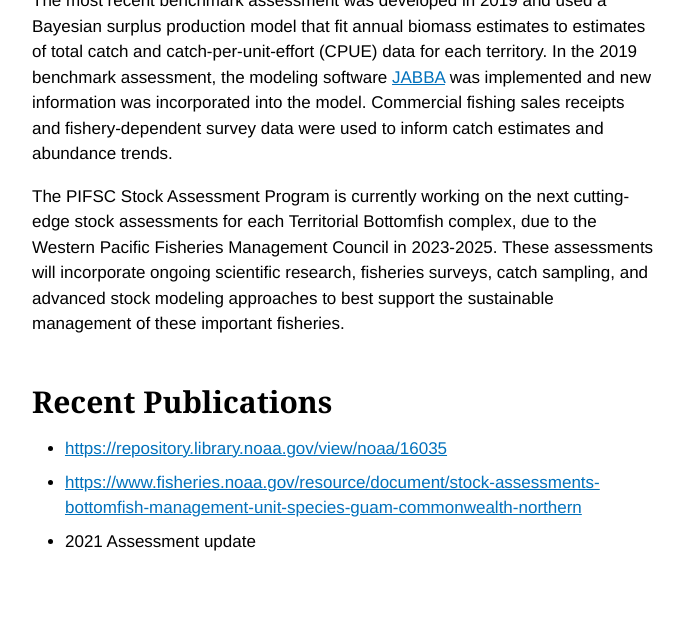
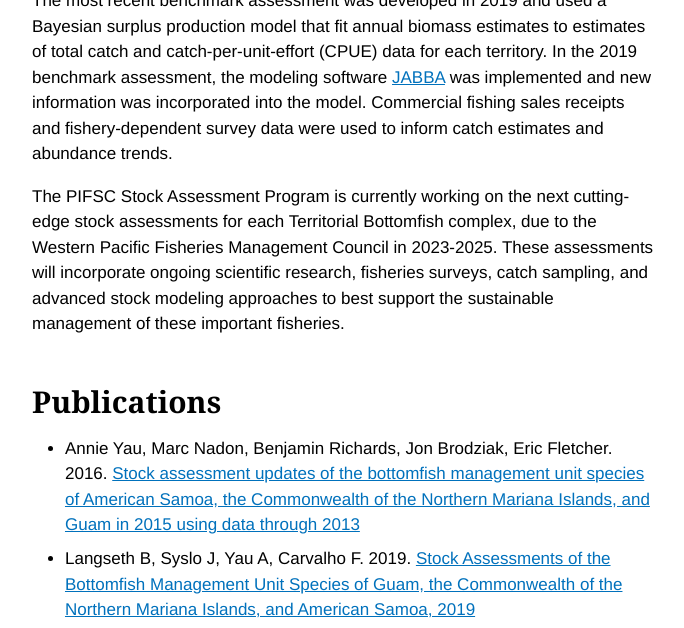
Before and after one commit to PIFSCstockassessments/PIFSCstockassessments.github.io, a Jekyll site: the page built from pifsc-sap-collections/_assessments/us-territorial-bottomfish.md, in a window 1280 px wide and 900 px high, scrolled down 1416 px, cut to the strip 0-628 px from the top of the window. Shown: the whole strip, without its empty margins (118-802 px from the left). Built offline with Jekyll 4.4.1, drawn with Linux system fonts in a browser that asks for light colours; some web fonts are replaced.

Commit message:
Label Non-Pelagic assessment publication Links

```diff
--- a/pifsc-sap-collections/_assessments/us-territorial-bottomfish.md
+++ b/pifsc-sap-collections/_assessments/us-territorial-bottomfish.md
@@ -14,8 +14,7 @@ The most recent benchmark assessment was developed in 2019 and used a Bayesian s
 The PIFSC Stock Assessment Program is currently working on the next cutting-edge stock assessments for each Territorial Bottomfish complex, due to the Western Pacific Fisheries Management Council in 2023-2025. These assessments will incorporate ongoing scientific research, fisheries surveys, catch sampling, and advanced stock modeling approaches to best support the sustainable management of these important fisheries.
 
 
-## Recent Publications
+## Publications
 
-* <https://repository.library.noaa.gov/view/noaa/16035>
-* <https://www.fisheries.noaa.gov/resource/document/stock-assessments-bottomfish-management-unit-species-guam-commonwealth-northern>
-* 2021 Assessment update
+* Annie Yau, Marc Nadon, Benjamin Richards, Jon Brodziak, Eric Fletcher. 2016. [Stock assessment updates of the bottomfish management unit species of American Samoa, the Commonwealth of the Northern Mariana Islands, and Guam in 2015 using data through 2013](https://repository.library.noaa.gov/view/noaa/16035)
+* Langseth B, Syslo J, Yau A, Carvalho F. 2019. [Stock Assessments of the Bottomfish Management Unit Species of Guam, the Commonwealth of the Northern Mariana Islands, and American Samoa, 2019](https://www.fisheries.noaa.gov/resource/document/stock-assessments-bottomfish-management-unit-species-guam-commonwealth-northern)
```
Also changed, not shown: pifsc-sap-collections/_assessments/kona-crab.md (+2 -2 lines), pifsc-sap-collections/_assessments/mhi-deep7-bottomfish.md (+1 -1 lines), pifsc-sap-collections/_assessments/reeffish.md (+2 -2 lines), pifsc-sap-collections/_assessments/uku.md (+1 -1 lines).
